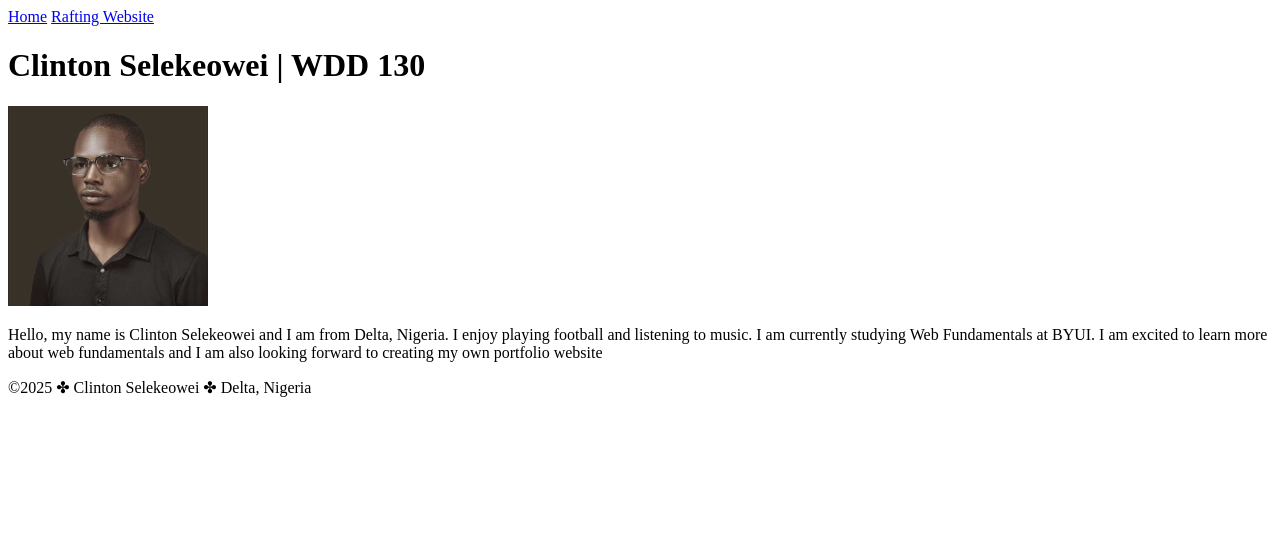
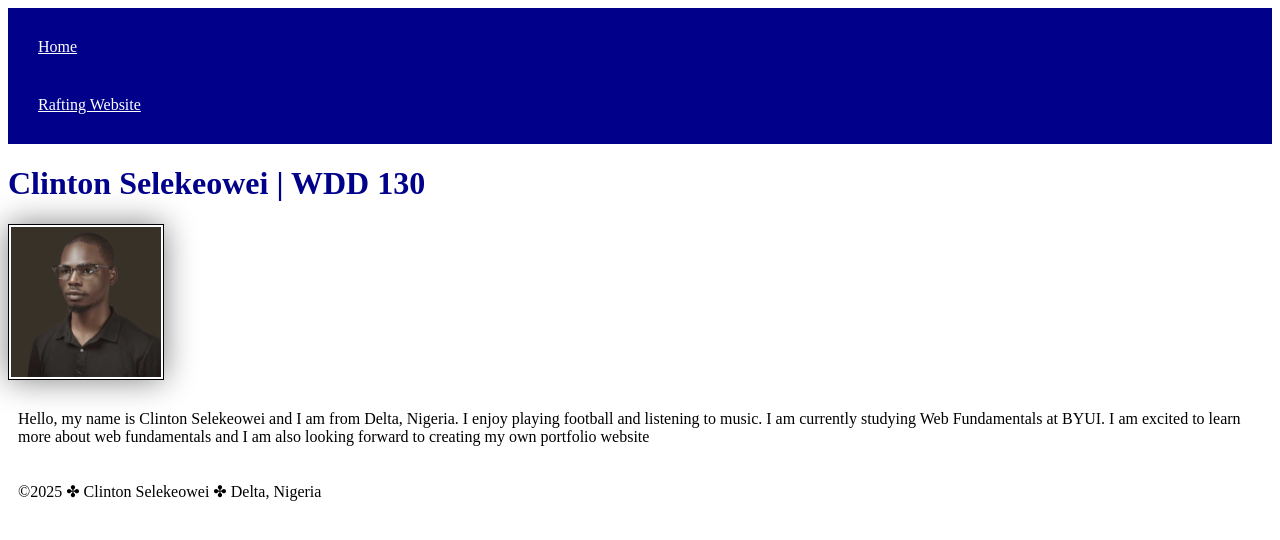
Before and after one commit to clintos80/wdd130, a plain HTML site: page index.html in a window 1280 px wide. Drawn offline with Linux system fonts and the light colour scheme.

Commit message:
First CSS publish

```diff
--- a/index.html
+++ b/index.html
@@ -4,6 +4,7 @@
         <meta charset="utf-8">
         <meta name="viewport" content="width=device-width,initial-scale=1.0">
         <title>Clinton Selekeowei | WDD 130</title>
+        <link rel="stylesheet" href="styles/styles.css">
     </head>
     <body>
         <header>
@@ -14,7 +15,7 @@
         </header>
         <main>
             <h1>Clinton Selekeowei | WDD 130</h1>
-            <img src="images/profile.jpg" alt="Profile image of Clinton Selekeowei" width="200">
+            <img src="images/profile.JPG" alt="Profile image of Clinton Selekeowei" width="200">
             <p>Hello, my name is Clinton Selekeowei and I am from Delta, Nigeria. I enjoy playing football and listening to music. I am currently studying Web Fundamentals at BYUI. I am excited to learn more about web fundamentals and I am also looking forward to creating my own portfolio website</p>
         </main>
         <footer>
--- /dev/null
+++ b/styles/styles.css
@@ -0,0 +1,26 @@
+nav {
+    background-color: darkblue;
+    padding: 10px;
+}
+
+nav a {
+    color: white;
+    display: block;
+    padding: 20px;
+}
+
+h1 {
+    color: darkblue;
+}
+
+img {
+    width: 150px;
+    height: auto;
+    border: 1px solid black;
+    padding: 2px;
+    box-shadow: 0 0 30px grey;
+}
+
+p {
+    padding: 10px;
+}
```
